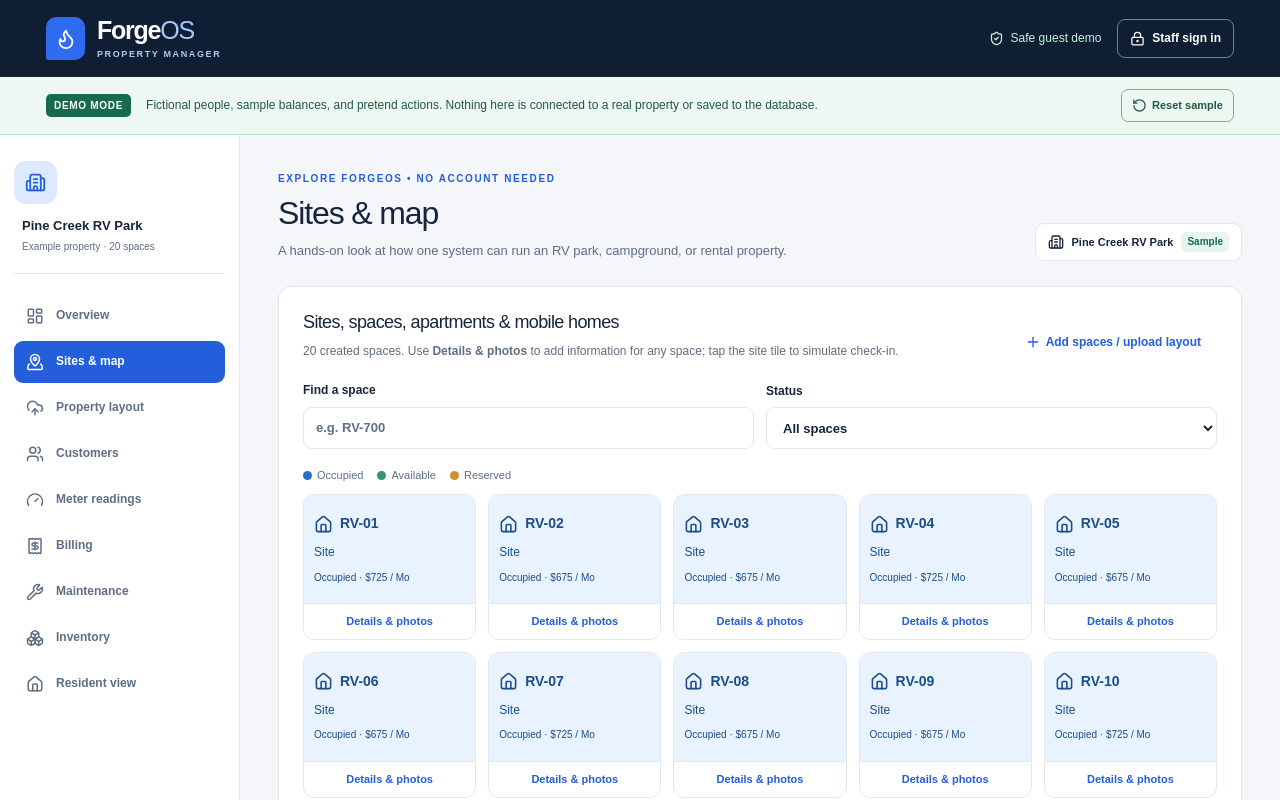
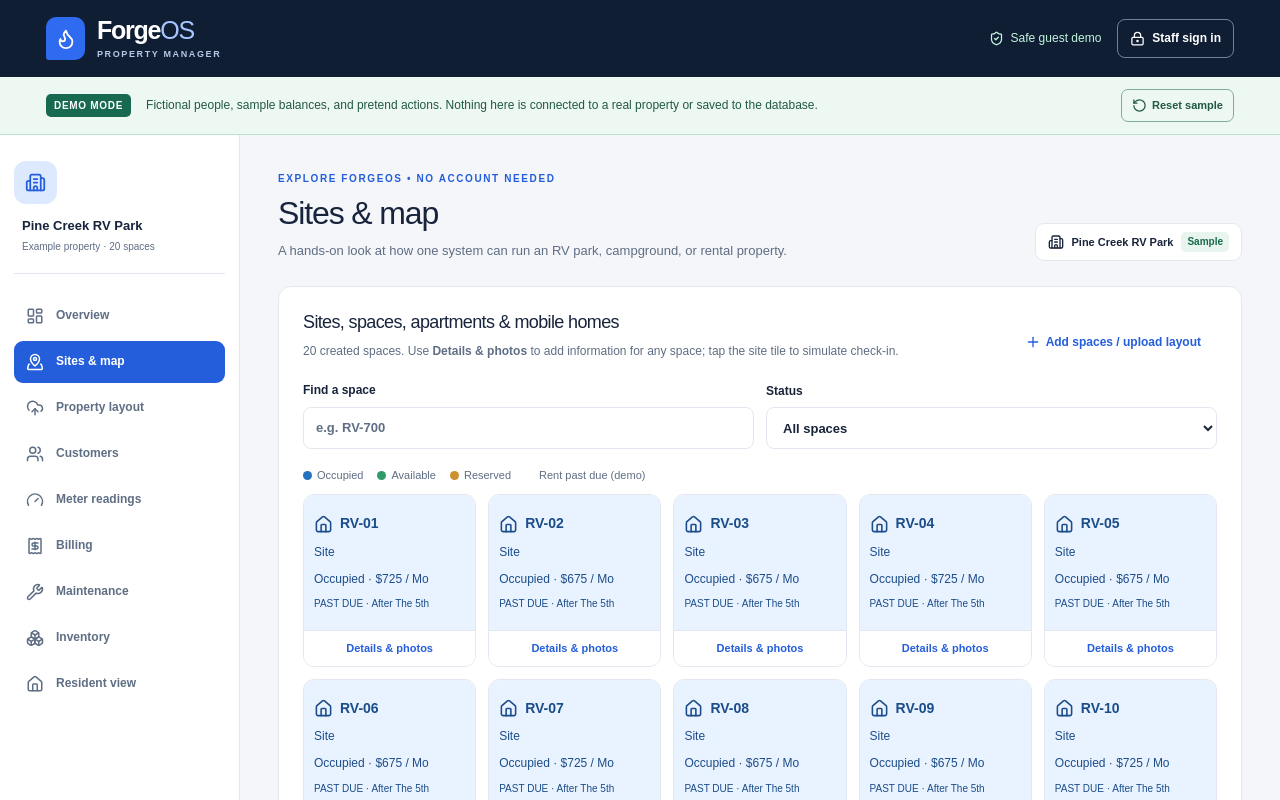
Before and after one commit to larrinamsalva/ForgeOS-Property-Manager, a Next.js app: page /demo in a window 1280 px wide. Both pictures are taken after a click on the button "Sites & map". Shown: the top 800 px of the page. Built offline with nearby package versions, Linux system fonts and the light colour scheme.

Commit message:
Show fictional meter history and overdue rent status on site/customer records and map

```diff
--- a/src/components/guest-demo.tsx
+++ b/src/components/guest-demo.tsx
@@ -6,6 +6,7 @@ import { useHydrated } from '@/lib/use-hydrated';
 import { GuestPropertyPlanner } from '@/components/guest-property-planner';
 import { GuestSiteEditor, GuestCustomerForm, makeDemoSite, makeDemoCustomer, designationLabel, type DemoSite, type DemoCustomer } from '@/components/guest-record-editors';
 import { GuestSiteMedia, validateDemoPhotos, type DemoSitePhoto, type DemoVehicle, type PhotoCategory } from '@/components/guest-site-media';
+import { GuestSiteLedger, demoRentMonth, demoRentIsPastDue, type DemoMeterReading, type DemoPreparedNotice } from '@/components/guest-site-ledger';
 import {
   ArrowRight, Boxes, Building2, CalendarDays, CheckCircle2, ClipboardList,
   Flame, Gauge, Home, LayoutDashboard, LockKeyhole, MapPinned, Receipt,
@@ -17,7 +18,7 @@ type Status = 'occupied' | 'available' | 'reserved';
 type Site = DemoSite;
 type Job = { id: number; title: string; location: string; status: 'Open' | 'Done' };
 type Stock = { name: string; quantity: number; unit: string };
-type Reading = { site: string; value: number; usage: number };
+type Reading = DemoMeterReading;
 
 const menu = [
   { id: 'overview', label: 'Overview', icon: LayoutDashboard },
@@ -64,7 +65,7 @@ export function GuestDemo() {
   const [siteQuery, setSiteQuery] = useState('');
   const [customerQuery, setCustomerQuery] = useState('');
   const [overviewQuery, setOverviewQuery] = useState('');
-  const [overviewStatus, setOverviewStatus] = useState<'all' | Status>('all');
+  const [overviewStatus, setOverviewStatus] = useState<'all' | Status | 'past_due'>('all');
   const [overviewPage, setOverviewPage] = useState(0);
   const [selectedSiteId, setSelectedSiteId] = useState<string | null>(null);
   const [selectedCustomerId, setSelectedCustomerId] = useState<number | null>(null);
@@ -86,6 +87,8 @@ export function GuestDemo() {
   const [jobs, setJobs] = useState<Job[]>(initialJobs);
   const [stock, setStock] = useState<Stock[]>(initialStock);
   const [readings, setReadings] = useState<Reading[]>([]);
+  const [demoPaid, setDemoPaid] = useState<Record<string, boolean>>({});
+  const [preparedNotices, setPreparedNotices] = useState<DemoPreparedNotice[]>([]);
   const [meterSite, setMeterSite] = useState('RV-01');
   const [meterValue, setMeterValue] = useState(String(startingRegister('RV-01') + 45));
   const [invoiceOpen, setInvoiceOpen] = useState(false);
@@ -101,8 +104,12 @@ export function GuestDemo() {
   const latest = [...readings].reverse().find((r) => r.site === meterSite);
   const previousRegister = latest?.value ?? startingRegister(meterSite);
   const sampleUsage = readings.reduce((total, r) => total + r.usage, 0);
+  const customerBySite = new Map(customers.filter((customer) => !!customer.siteId).map((customer) => [customer.siteId!, customer]));
+  const rentMonth = demoRentMonth();
+  const isOverdue = (site: Site) => demoRentIsPastDue(site, customerBySite.get(site.id), demoPaid, rentMonth);
+  const overdueCount = sites.filter(isOverdue).length;
   const filteredSites = sites.filter((s) => {
-    if (siteFilter !== 'all' && s.status !== siteFilter) return false;
+    if (siteFilter !== 'all' && (siteFilter === 'past_due' ? !isOverdue(s) : s.status !== siteFilter)) return false;
     const search = siteQuery.toLowerCase().trim();
     return (s.id + ' ' + s.label + ' ' + designationLabel(s.designation)).toLowerCase().includes(search);
   });
@@ -111,9 +118,8 @@ export function GuestDemo() {
   // One indexed view of each site's current customer. Do not duplicate
   // resident details in site records; changes to customer contact info appear
   // immediately in Overview and the linked space record.
-  const customerBySite = new Map(customers.filter((customer) => !!customer.siteId).map((customer) => [customer.siteId!, customer]));
   const overviewRows = sites.filter((site) => {
-    if (overviewStatus !== 'all' && site.status !== overviewStatus) return false;
+    if (overviewStatus !== 'all' && (overviewStatus === 'past_due' ? !isOverdue(site) : site.status !== overviewStatus)) return false;
     const customer = customerBySite.get(site.id);
     const search = overviewQuery.trim().toLowerCase();
     return [site.id, site.label, designationLabel(site.designation), site.section,
@@ -125,6 +131,14 @@ export function GuestDemo() {
   const filteredCustomers = customers.filter((c) => (c.name + ' ' + (c.siteId ?? '')).toLowerCase().includes(customerQuery.toLowerCase().trim()));
   const customerPages = Math.max(1, Math.ceil(filteredCustomers.length / 50));
   const visibleCustomerPage = Math.min(customerPage, customerPages - 1);
+  function markDemoRentPaid(customerId: number, paid: boolean) {
+    setDemoPaid((current) => ({ ...current, [customerId + ':' + rentMonth.key]: paid }));
+    setNotice(paid ? 'Sample rent marked paid. Any red overdue flag is cleared.' : 'Sample rent marked unpaid. The overdue flag appears after the 5th.');
+  }
+  function prepareDemoNotice(notice: Omit<DemoPreparedNotice, 'id'>) {
+    setPreparedNotices((current) => [...current, { ...notice, id: current.length + 1 }]);
+    setNotice('Sample notice prepared for review, NOT sent by SMS and NOT legally served.');
+  }
   function openSpaceRecord(siteId: string) {
     setSelectedSiteId(siteId);
     setSiteQuery(siteId);
@@ -232,7 +246,7 @@ export function GuestDemo() {
       setNotice('Enter a whole-number meter reading higher than ' + previousRegister + '.');
       return;
     }
-    setReadings((old) => [...old, { site: meterSite, value, usage: value - previousRegister }]);
+    setReadings((old) => [...old, { site: meterSite, value, usage: value - previousRegister, recordedAt: new Date().toISOString(), customerId: customerBySite.get(meterSite)?.id ?? null }]);
     setNotice('Sample reading saved in this browser view. No database was updated.');
     setMeterValue(String(value + 20));
   }
@@ -258,6 +272,8 @@ export function GuestDemo() {
     setJobs(initialJobs());
     setStock(initialStock());
     setReadings([]);
+    setDemoPaid({});
+    setPreparedNotices([]);
     setMeterSite('RV-01');
     setMeterValue(String(startingRegister('RV-01') + 45));
     setInvoiceOpen(false);
@@ -335,6 +351,7 @@ export function GuestDemo() {
                 <Metric label="Open work orders" value={String(unpaidJobs)} detail="Tasks to review" />
                 <Metric label="Customer records" value={customers.length.toLocaleString()} detail="Created as people arrive" />
                 <Metric label="Planned spaces" value={plannedCapacity.toLocaleString()} detail="Adjust in Property layout" />
+                <Metric label="Past-due demo rent" value={String(overdueCount)} detail="After the 5th · sample ledger" />
               </div>
               <section className="demo-panel demo-overview-directory" aria-label="Overview spaces and customers">
                 <div className="demo-section-head">
@@ -348,11 +365,12 @@ export function GuestDemo() {
                   </label>
                   <label htmlFor="demo-overview-status">Occupancy
                     <select id="demo-overview-status" value={overviewStatus}
-                      onChange={(event) => {setOverviewStatus(event.target.value as 'all' | Status);setOverviewPage(0);}}>
+                      onChange={(event) => {setOverviewStatus(event.target.value as 'all' | Status | 'past_due');setOverviewPage(0);}}>
                       <option value="all">All spaces</option>
                       <option value="occupied">Occupied</option>
                       <option value="available">Available</option>
                       <option value="reserved">Reserved</option>
+                      <option value="past_due">Past due (red)</option>
                     </select>
                   </label>
                 </div>
@@ -366,7 +384,7 @@ export function GuestDemo() {
                           <td><strong>{designationLabel(site.designation)} · {site.label}</strong><small>{site.id}{site.section ? ' · ' + site.section : ''}</small></td>
                           <td><strong>{site.status === 'occupied' ? customer?.name || site.resident || 'Customer not recorded' : 'No customer assigned'}</strong></td>
                           <td>{customer ? <><span>{customer.phone || 'No phone on file'}</span><small>{customer.email || 'No email on file'}</small></> : <span>—</span>}</td>
-                          <td><span className={'demo-status ' + site.status}>{site.status}</span></td>
+                          <td><span className={'demo-status ' + site.status}>{site.status}</span>{isOverdue(site) && <span className="demo-overdue-badge">Past due</span>}</td>
                           <td><div className="demo-overview-actions">
                             <button type="button" className="demo-small-button" onClick={() => openSpaceRecord(site.id)} aria-label={'Open space record for ' + site.id}>Space record</button>
                             {customer && <button type="button" className="demo-small-button" onClick={() => openCustomerRecord(customer.id)} aria-label={'Open customer record for ' + site.id}>Customer</button>}
@@ -400,14 +418,14 @@ export function GuestDemo() {
                     <input id="demo-site-search" placeholder="e.g. RV-700" value={siteQuery} onChange={(e) => {setSiteQuery(e.target.value); setSitePage(0);}}/>
                   </label>
                   <label className="demo-filter" htmlFor="demo-site-status">Status
-                    <select id="demo-site-status" value={siteFilter} onChange={(e) => {setSiteFilter(e.target.value); setSitePage(0);}}><option value="all">All spaces</option><option value="occupied">Occupied</option><option value="available">Available</option><option value="reserved">Reserved</option></select>
+                    <select id="demo-site-status" value={siteFilter} onChange={(e) => {setSiteFilter(e.target.value); setSitePage(0);}}><option value="all">All spaces</option><option value="occupied">Occupied</option><option value="available">Available</option><option value="reserved">Reserved</option><option value="past_due">Past due (red)</option></select>
                   </label>
                 </div>
-                <div className="demo-key"><span><i className="demo-dot occupied"/> Occupied</span><span><i className="demo-dot available"/> Available</span><span><i className="demo-dot reserved"/> Reserved</span></div>
+                <div className="demo-key"><span><i className="demo-dot occupied"/> Occupied</span><span><i className="demo-dot available"/> Available</span><span><i className="demo-dot reserved"/> Reserved</span><span><i className="demo-dot overdue"/> Rent past due (demo)</span></div>
                 <div className="demo-full-map">
                   {filteredSites.slice(visibleSitePage * 60, visibleSitePage * 60 + 60).map((site) => <div key={site.id} className="demo-space-card">
-                    <button type="button" data-site={site.id} className={'demo-map-space ' + site.status} onClick={() => updateSite(site.id)}>
-                      <span><Home size={19}/>{site.id}</span><small>{designationLabel(site.designation)}{site.label !== site.id ? ' · ' + site.label : ''}</small><small>{site.status} · {money(site.rent)} / mo</small>
+                    <button type="button" data-site={site.id} className={'demo-map-space ' + site.status + (isOverdue(site) ? ' overdue' : '')} onClick={() => updateSite(site.id)}>
+                      <span><Home size={19}/>{site.id}</span><small>{designationLabel(site.designation)}{site.label !== site.id ? ' · ' + site.label : ''}</small><small>{site.status} · {money(site.rent)} / mo</small>{isOverdue(site) && <small className="demo-map-overdue">PAST DUE · after the 5th</small>}
                     </button>
                     <button type="button" className="demo-site-details-button" aria-label={'Details and photos for ' + site.id} onClick={() => setSelectedSiteId(site.id)}>
                       Details &amp; photos {photos.some((photo) => photo.siteId === site.id) ? '(' + photos.filter((photo) => photo.siteId === site.id).length + ')' : ''}
@@ -421,6 +439,9 @@ export function GuestDemo() {
                 <GuestSiteEditor key={selectedSiteId} site={sites.find((site) => site.id === selectedSiteId)!}
                   customer={customerBySite.get(selectedSiteId)} onOpenCustomer={openCustomerRecord}
                   onSave={saveSpace} onClose={() => setSelectedSiteId(null)}/>
+                <GuestSiteLedger key={'ledger-' + selectedSiteId} site={sites.find((site) => site.id === selectedSiteId)!}
+                  customer={customerBySite.get(selectedSiteId)} customers={customers} readings={readings}
+                  paid={demoPaid} notices={preparedNotices} onSetPaid={markDemoRentPaid} onPrepare={prepareDemoNotice}/>
                 <GuestSiteMedia
                   key={'media-' + selectedSiteId}
                   siteId={selectedSiteId}
@@ -443,6 +464,11 @@ export function GuestDemo() {
             <>
               <GuestCustomerForm sites={sites} onSave={saveCustomer}/>
               {selectedCustomerId !== null && customers.some((customer) => customer.id === selectedCustomerId) && <GuestCustomerForm key={'customer-' + selectedCustomerId} customer={customers.find((customer) => customer.id === selectedCustomerId)} sites={sites} onSave={saveCustomer} onClose={() => setSelectedCustomerId(null)}/>}
+              {selectedCustomerId !== null && customers.some((customer) => customer.id === selectedCustomerId) && <GuestSiteLedger key={'ledger-customer-' + selectedCustomerId}
+                customer={customers.find((customer) => customer.id === selectedCustomerId)} customerView
+                site={sites.find((site) => site.id === customers.find((customer) => customer.id === selectedCustomerId)?.siteId)}
+                customers={customers} readings={readings} paid={demoPaid} notices={preparedNotices}
+                onSetPaid={markDemoRentPaid} onPrepare={prepareDemoNotice}/>}
               <section className="demo-panel">
                 <div className="demo-section-head"><div><h2>Customer directory</h2><p>{customers.length.toLocaleString()} fictional customer files with optional contacts, arrival details, vehicle notes and deposits. Lists display 50 at a time.</p></div>
                   <label className="demo-filter" htmlFor="demo-customer-search">Search
@@ -477,7 +503,7 @@ export function GuestDemo() {
               </section>
               <section className="demo-panel">
                 <h2><ClipboardList size={19}/> Reading history</h2>
-                {readings.length ? <div className="demo-table-wrap"><table className="demo-table"><thead><tr><th>Site</th><th>Register</th><th>Usage</th></tr></thead><tbody>{[...readings].reverse().map((r, i) => <tr key={i}><td>{r.site}</td><td>{r.value.toLocaleString()}</td><td>+{r.usage} kWh</td></tr>)}</tbody></table></div> : <div className="demo-placeholder">No new readings yet. Save one to see how it appears here.</div>}
+                {readings.length ? <div className="demo-table-wrap"><table className="demo-table"><thead><tr><th>Site</th><th>Register</th><th>Usage</th><th>Read at</th><th>Resident at reading</th></tr></thead><tbody>{[...readings].reverse().map((r, i) => <tr key={i}><td>{r.site}</td><td>{r.value.toLocaleString()}</td><td>+{r.usage} kWh</td><td>{new Date(r.recordedAt).toLocaleString()}</td><td>{customers.find((c) => c.id === r.customerId)?.name ?? 'Unassigned'}</td></tr>)}</tbody></table></div> : <div className="demo-placeholder">No new readings yet. Save one to see how it appears here.</div>}
                 <p className="demo-caption">Recorded usage in this demo: {sampleUsage} kWh. Nothing is transmitted or billed.</p>
               </section>
             </div>
```
